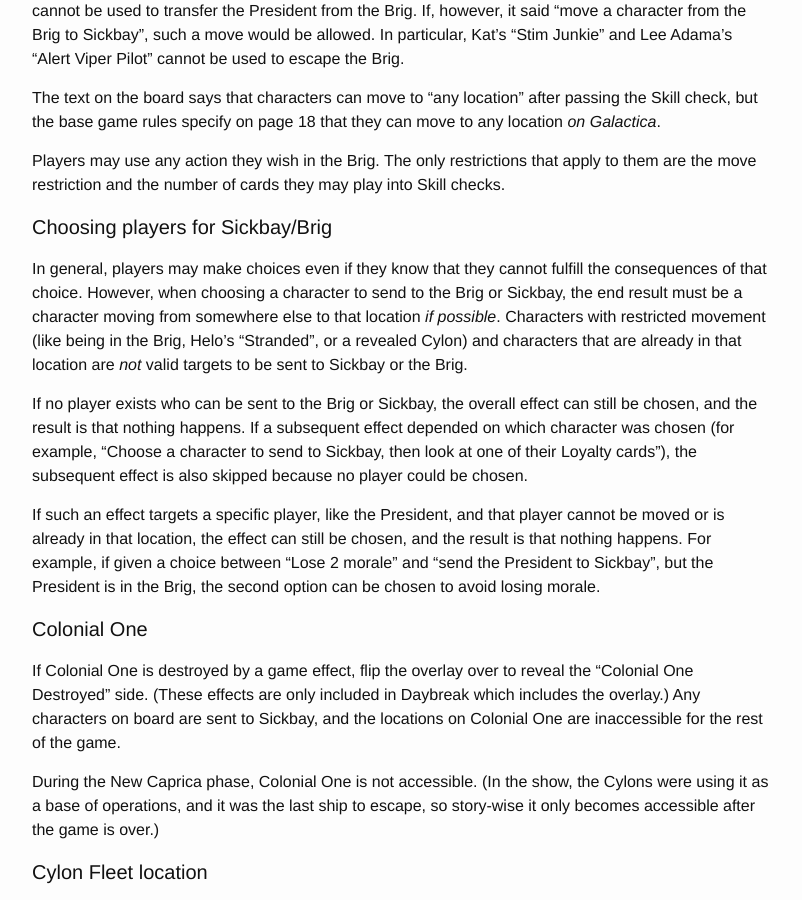
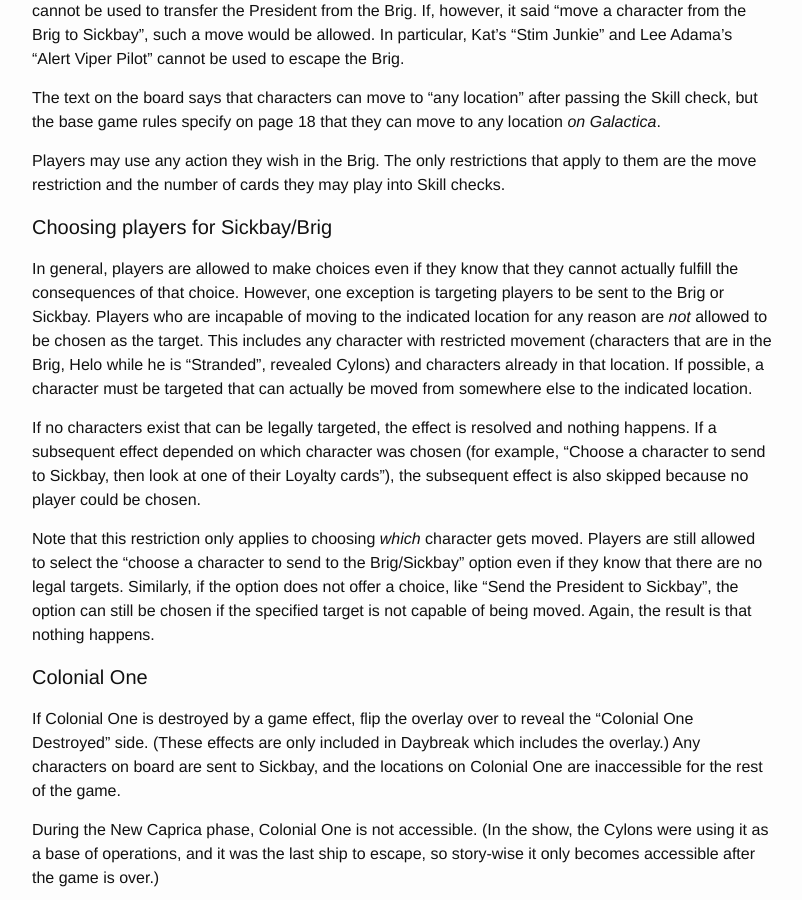
Before and after one commit to jbiatek/BSGRulebook, a Jekyll site: the page built from rulebook.md, in a window 1280 px wide and 900 px high, scrolled down 26546 px. Shown: the whole window, without its empty margins (238-1040 px from the left). Built offline with Jekyll 4.4.1, drawn with Linux system fonts in a browser that asks for light colours.

Commit message:
Reworded how to choose characters to be sent to the Brig

```diff
--- a/rulebook.md
+++ b/rulebook.md
@@ -2102,11 +2102,11 @@ Players may use any action they wish in the Brig. <span class="pegasus">They are
 
 #### Choosing players for Sickbay/Brig
 
-In general, players may make choices even if they know that they cannot fulfill the consequences of that choice. However, when choosing a character to send to the Brig or Sickbay, the end result must be a character moving from somewhere else to that location *if possible*. Characters with restricted movement (like being in the Brig, Helo's "Stranded", or a revealed Cylon) and characters that are already in that location are *not* valid targets to be sent to Sickbay or the Brig.
-
-If no player exists who can be sent to the Brig or Sickbay, the overall effect can still be chosen, and the result is that nothing happens. If a subsequent effect depended on which character was chosen (for example, "Choose a character to send to Sickbay, then look at one of their Loyalty cards"), the subsequent effect is also skipped because no player could be chosen.
-
-If such an effect targets a specific player, like the President, and that player cannot be moved or is already in that location, the effect can still be chosen, and the result is that nothing happens. For example, if given a choice between "Lose 2 morale" and "send the President to Sickbay", but the President is in the Brig, the second option can be chosen to avoid losing morale.
+In general, players are allowed to make choices even if they know that they cannot actually fulfill the consequences of that choice. However, one exception is targeting players to be sent to the Brig or Sickbay. Players who are incapable of moving to the indicated location for any reason are *not* allowed to be chosen as the target. This includes any character with restricted movement (characters that are in the Brig, Helo while he is "Stranded", revealed Cylons) and characters already in that location. If possible, a character must be targeted that can actually be moved from somewhere else to the indicated location.
+
+If no characters exist that can be legally targeted, the effect is resolved and nothing happens. If a subsequent effect depended on which character was chosen (for example, "Choose a character to send to Sickbay, then look at one of their Loyalty cards"), the subsequent effect is also skipped because no player could be chosen.
+
+Note that this restriction only applies to choosing *which* character gets moved. Players are still allowed to select the "choose a character to send to the Brig/Sickbay" option even if they know that there are no legal targets. Similarly, if the option does not offer a choice, like "Send the President to Sickbay", the option can still be chosen if the specified target is not capable of being moved. Again, the result is that nothing happens.
 
 #### Colonial One
 
```
